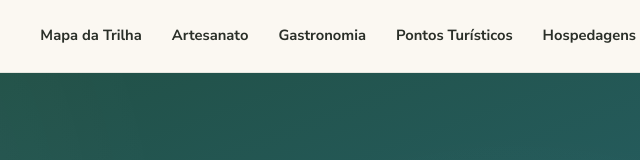
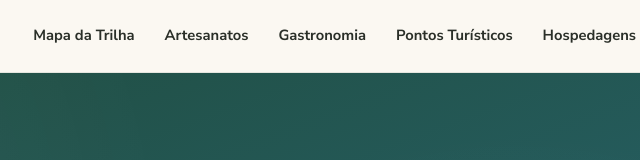
Before and after one commit to andriellynsantos-png/Descubra-Piacaguera, a plain HTML site: page index.html in a window 1280 px wide. Shown: the top 160 px of the page, 570-1210 px from the left. Drawn offline with Linux system fonts and the light colour scheme.

Commit message:
Update link text from 'Artesanato' to 'Artesanatos'

```diff
--- a/index.html
+++ b/index.html
@@ -23,7 +23,7 @@
     </a>
     <nav class="menu-principal" id="menu-principal">
       <a href="#trilha">Mapa da Trilha</a>
-      <a href="#artesanato">Artesanato</a>
+      <a href="#artesanato">Artesanatos</a>
       <a href="#gastronomia">Gastronomia</a>
       <a href="#pontos">Pontos Turísticos</a>
       <a href="#hospedagens">Hospedagens</a>
```
